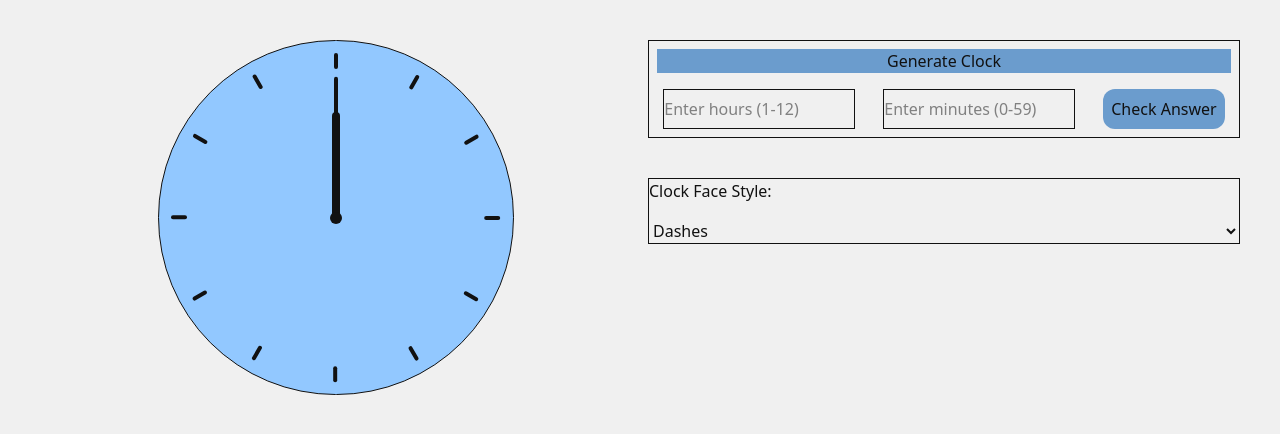
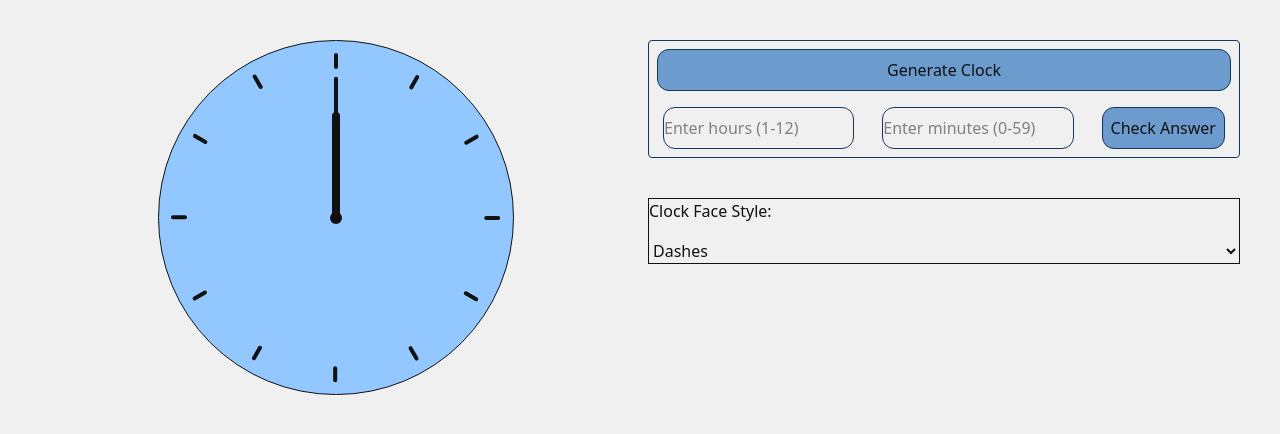
Before and after one commit to venicius8/this-clock, a Next.js app: page / in a window 1280 px wide. Shown: the top 434 px of the page. Built offline with nearby package versions, Linux system fonts and the light colour scheme.

Commit message:
style: improve ClockCOntrols component design

```diff
--- a/src/app/globals.css
+++ b/src/app/globals.css
@@ -6,10 +6,12 @@
     --foreground: #111111;
 
     --primary: #92c8ff;
-    --secondary: #40ff73;
+    --secondary: #2acb55;
 
     --primary-button: #6b9ccd;
     --secondary-button: #40ff73;
+
+    --primary-border: #13375b;
 
     --element-hover: #3298ff;
   }
@@ -24,6 +26,8 @@
     --primary-button: #1e90ff;
     --secondary-button: #40ff73;
 
+    --primary-border: #aacaea;
+
     --element-hover: #1c86ee;
   }
 }
@@ -34,6 +38,7 @@
 
   --color-primary: var(--primary);
   --color-secondary: var(--secondary);
+  --color-primary-border: var(--primary-border);
 
   --color-primary-button: var(--primary-button);
   --color-secondary-button: var(--secondary-button);
--- a/src/components/ClockControls.tsx
+++ b/src/components/ClockControls.tsx
@@ -24,9 +24,9 @@ export default function ClockControls({
   };
 
   return (
-    <div className="flex gap-4 border p-2 flex-col">
+    <div className="flex gap-4 border border-primary-border p-2 flex-col rounded">
       <button
-        className="bg-primary-button cursor-pointer"
+        className="bg-primary-button cursor-pointer border border-primary-border hover:bg-element-hover p-2 rounded-xl duration-100"
         onClick={() => {
           onGenerate();
           clearInputs();
@@ -37,7 +37,7 @@ export default function ClockControls({
       <div className="flex justify-around gap-4">
         <input
           ref={hoursRef}
-          className="w-1/3 border"
+          className="w-1/3 border border-primary-border rounded-xl"
           placeholder="Enter hours (1-12)"
           type="number"
           min="1"
@@ -53,7 +53,7 @@ export default function ClockControls({
         />
         <input
           ref={minutesRef}
-          className="w-1/3 border"
+          className="w-1/3 border border-primary-border rounded-xl"
           placeholder="Enter minutes (0-59)"
           type="number"
           min="0"
@@ -68,7 +68,7 @@ export default function ClockControls({
           }}
         />
         <button
-          className="bg-primary-button cursor-pointer hover:bg-element-hover p-2 rounded-xl"
+          className="bg-primary-button cursor-pointer hover:bg-element-hover p-2 rounded-xl duration-100 border border-primary-border"
           onClick={() => {
             onSubmit();
             hoursRef.current?.focus();
```
